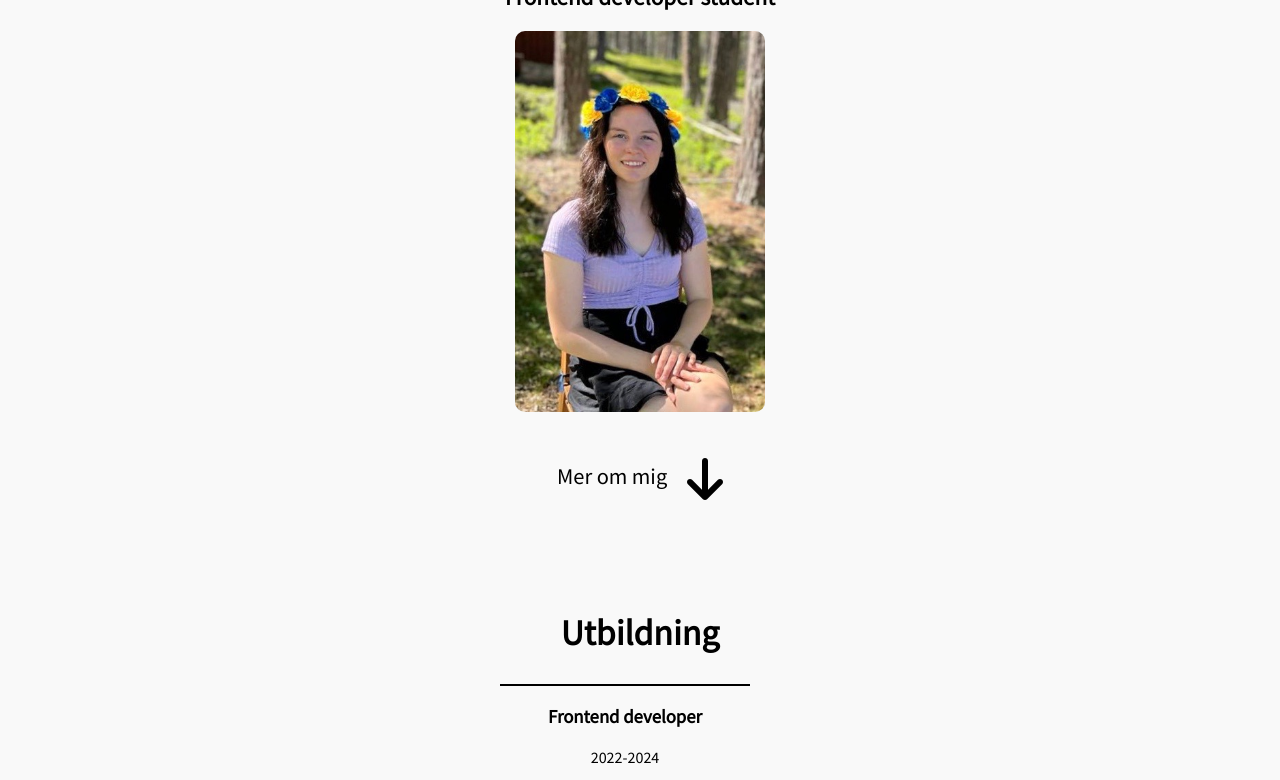
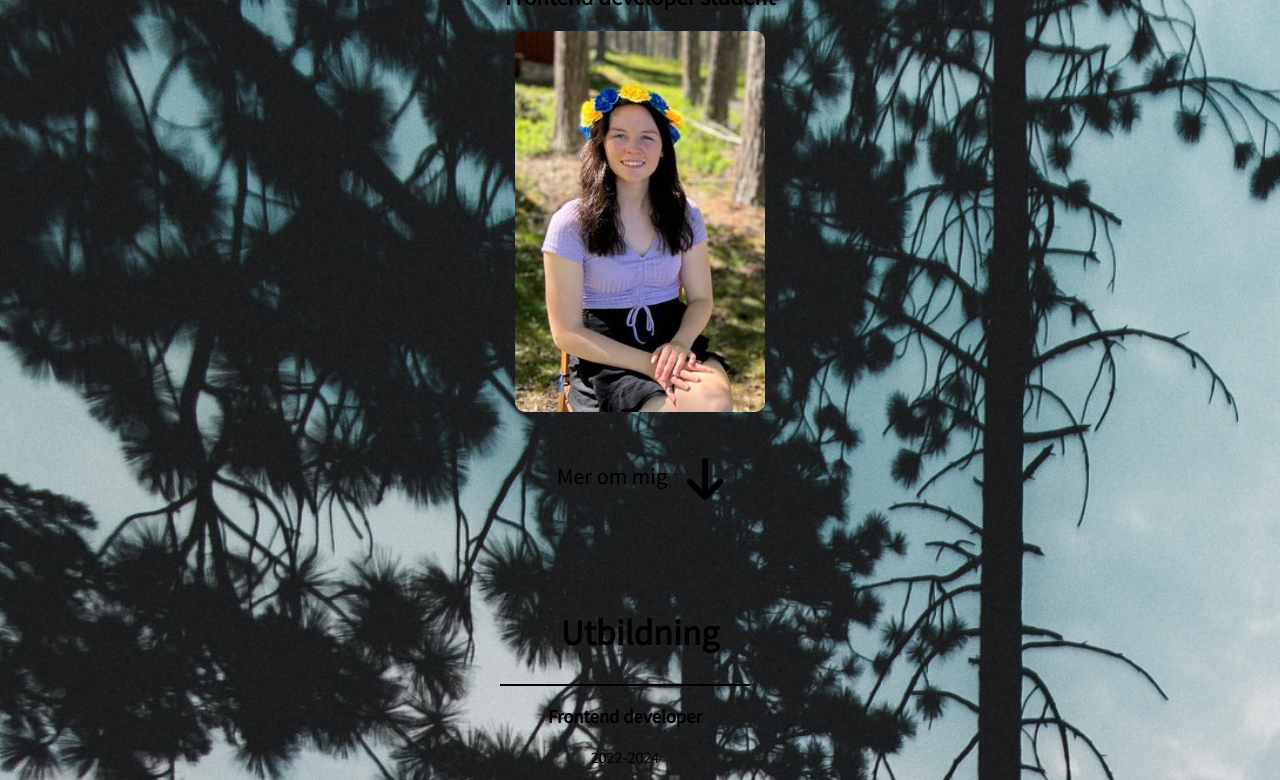
Before and after one commit to Sofilus/Sofia-portfolio, a website built with Vite: page index.html in a window 1280 px wide. Shown: the part 119-899 px from the top of the page. Built offline with nearby package versions, Linux system fonts and the light colour scheme.

Commit message:
💄Added nackground img lake on body

```diff
--- a/Style/_body.scss
+++ b/Style/_body.scss
@@ -3,11 +3,8 @@
 }
 
 body{
-    background-color: #F9F9F9;
+    background-image: url("/Img/lake.jpg") ;
+    background-size: cover;
 
     margin: 0;
 }
-
-//BEAEE2
- //   F7DBF0
-   // CDF0E
```
